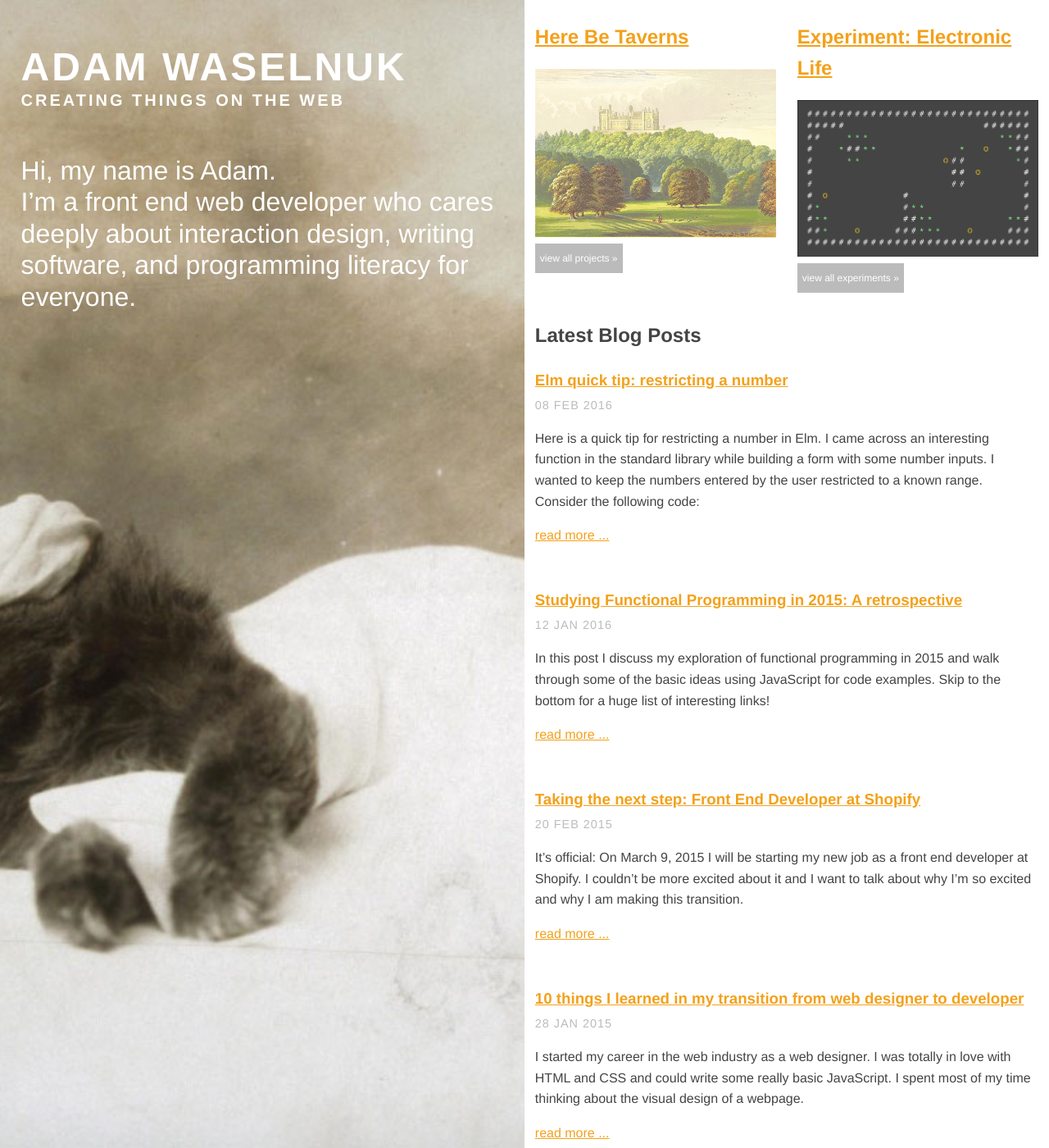
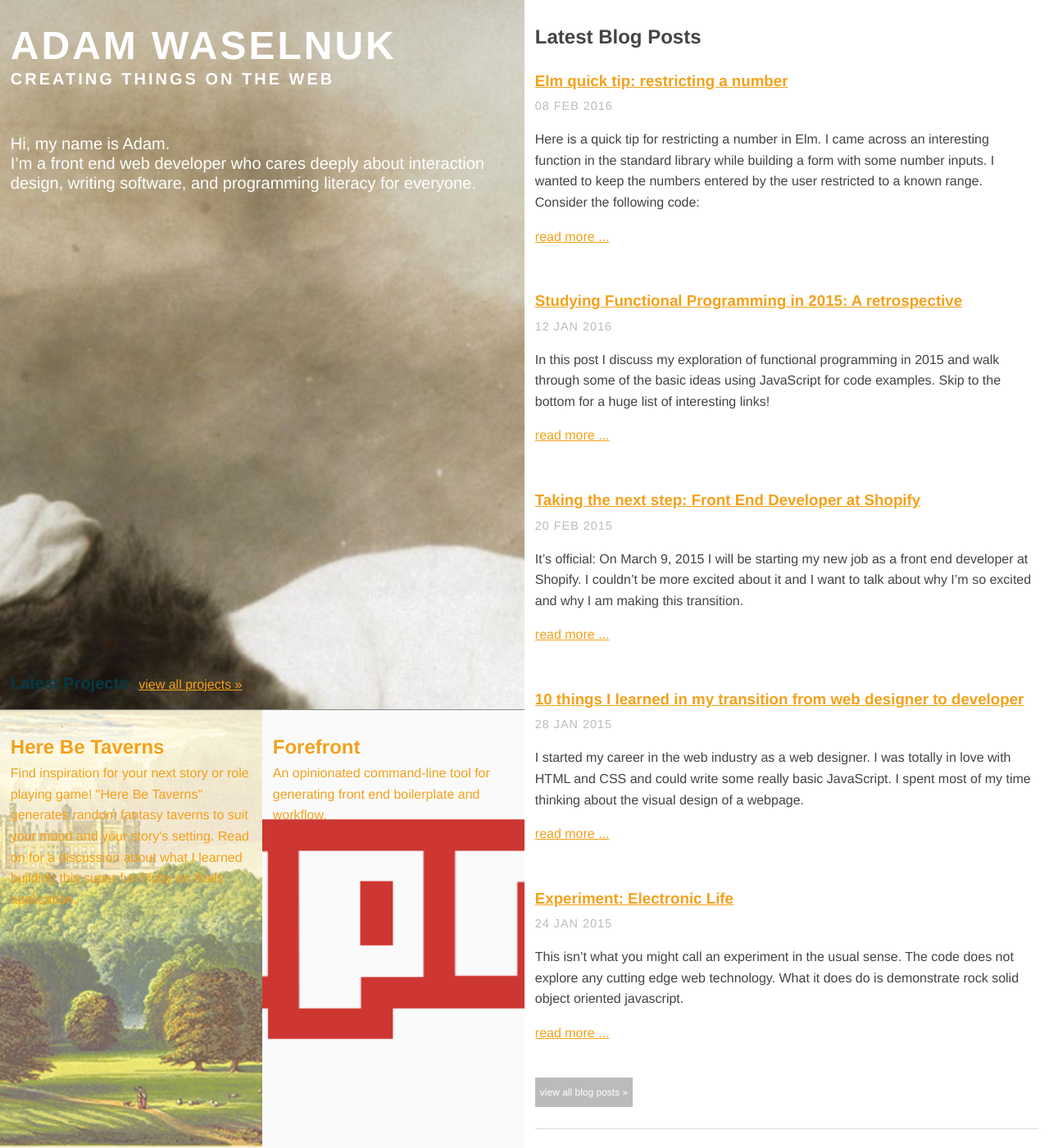
Before and after one commit to AWaselnuk/AWaselnuk.github.io, a Jekyll site: the page built from index.html, in a window 1280 px wide and 1400 px high. Shown: the whole window at 82% size. Built offline with Jekyll 4.4.1, drawn with Linux system fonts in a browser that asks for light colours.

Commit message:
adding watch tasks and repositioning projects

```diff
--- a/_scss/_mixins.scss
+++ b/_scss/_mixins.scss
@@ -1 +1,7 @@
 //// SASS MIXINS
+
+@mixin background-cover {
+  background-size: cover;
+  background-repeat: no-repeat;
+  background-position: center center;
+}
--- a/_scss/_variables.scss
+++ b/_scss/_variables.scss
@@ -66,3 +66,4 @@
 $white-gray: #eee;
 $gray: #BBBBBB;
 $dark-gray: #868686;
+$dark-teal: #023A43;
--- a/css/main.css
+++ b/css/main.css
@@ -400,9 +400,15 @@
       margin-left: -12.8px;
       margin-right: -12.8px; } }
 
-.padded {
+.padded,
+.add-gutter {
   padding-right: 12.8px;
   padding-left: 12.8px; }
+
+.vertically-center {
+  position: absolute;
+  top: 50%;
+  transform: translateY(-50%); }
 
 main {
   padding-left: 12.8px;
@@ -472,9 +478,6 @@
    ========================================================================== */
 .intro {
   font-size: 20px; }
-  @media (min-width: 600px) {
-    .intro {
-      font-size: 32px; } }
 
 .copy {
   font-size: 20px; }
@@ -508,6 +511,10 @@
   text-transform: uppercase;
   font-weight: 600;
   font-size: 20px; }
+
+.inline-title {
+  font-size: 20px;
+  display: inline-block; }
 
 .divider {
   display: inline-block;
@@ -603,8 +610,41 @@
 .nav-small {
   margin-bottom: 25.6px; }
 
+.masthead {
+  position: relative; }
+
+.project-line {
+  position: absolute;
+  left: 0;
+  bottom: 38.2%; }
+
+.project-block-container {
+  position: absolute;
+  left: 0;
+  bottom: 0;
+  display: flex;
+  width: 100%;
+  height: 38.2%; }
+
+.project-block {
+  flex: 1 1 50%;
+  position: relative;
+  display: block;
+  height: 100%;
+  border-top: 1px solid #868686;
+  background-size: cover;
+  background-repeat: no-repeat;
+  background-position: center center;
+  text-decoration: none; }
+
+.project-block-title,
+.project-block-description {
+  margin: 0; }
+
+.project-block-content {
+  margin-top: 25.6px; }
+
 .layout-mag-left {
-  padding: 25.6px;
   background-color: #444;
   background-position: center center;
   background-repeat: no-repeat;
--- a/index.html
+++ b/index.html
@@ -4,6 +4,7 @@
 ---
 
 <div class="masthead layout-mag-left">
+  <div class="add-gutter">
     <h1 class="title">Adam Waselnuk</h1>
     <div class="subtitle">
       Creating things on the web
@@ -11,33 +12,28 @@
     <p class="intro">
       Hi, my name is Adam.<br>I’m a front end web developer who cares deeply about interaction design, writing software, and programming literacy for everyone.
     </p>
+
+    <div class="project-line add-gutter">
+      <h2 class="inline-title">Latest Projects</h2>
+      | <a href="/projects.html">view all projects &raquo;</a>
+    </div>
+  </div>
+
+  <div class="project-block-container">
+    {% assign projects = site.projects | sort: 'date' | reverse %}
+    {% for project in projects limit:2 %}
+    <a href="{{ project.url }}" class="project-block" style="background-image: url('img/posts/mobile/{{project.cover}}')">
+      <div class="add-gutter project-block-content">
+        <h2 class="project-block-title">{{ project.title }}</h2>
+        <p class="project-block-description">{{ project.excerpt }}</p>
+      </div>
+    </a>
+    {% endfor %}
+  </div>
 </div>
 
 <div class="layout-mag-right">
   <main>
-
-    <div class="row clearfix">
-      <!-- Featured Project -->
-      <div class="col-50">
-        {% assign projects = site.projects | sort: 'date' | reverse %}
-        {% for project in projects limit:1 %}
-        <h2><a href="{{ project.url }}">{{ project.title }}</a></h2>
-        <div class="cover-mask"><a href="{{ project.url }}"><img src="img/posts/mobile/{{ project.cover }}" alt="{{ project.title }}"></a></div>
-        {% endfor %}
-        <div class="read-all"><a href="/projects.html">view all projects &raquo;</a></div>
-      </div>
-
-      <!-- Freshest Experiment -->
-      <div class="col-50">
-        {% for post in site.categories.experiments limit:1 %}
-        <h2><a href="{{ post.url }}">{{ post.title }}</a></h2>
-        <div class="cover-mask"><a href="{{ post.url }}"><img src="img/posts/mobile/{{ post.cover }}" alt="{{ post.title }}"></a></div>
-        {% endfor %}
-        <div class="read-all"><a href="/experiments.html">view all experiments &raquo;</a></div>
-      </div>
-    </div><!-- .row -->
-
-    <div class="clearfix">
       <!-- Latest Blog Posts -->
       <h2>Latest Blog Posts</h2>
       <ul class="posts list-reset">
@@ -52,7 +48,6 @@
       </ul>
       <br>
       <div class="read-all"><a href="/posts.html">view all blog posts &raquo;</a></div>
-    </div>
   </main>
 
   {% include footer.html %}
--- a/package.json
+++ b/package.json
@@ -3,13 +3,14 @@
   "version": "0.1.0",
   "description": "Adam Waselnuk's jekyll blog.",
   "scripts": {
-    "default": "npm run build:assets && npm run server",
+    "default": "npm run build:assets && npm run server & npm run watch:sass",
     "build": "npm run build:coffee && npm run build:sass && npm run build:jekyll",
     "build:assets": "npm run build:coffee && npm run build:sass",
     "build:jekyll": "jekyll build",
     "build:sass": "npm run sass && npm run autoprefix",
     "build:coffee": "coffee -c -o js/ _coffee/",
     "sass": "sass _scss/main.scss css/main.css",
+    "watch:sass": "sass --watch _scss/main.scss:css/main.css",
     "autoprefix": "echo 'WARNING: autoprefixer not configured'",
     "server": "jekyll serve"
   },
```
Also changed, not shown: _scss/_grid.scss (+8 -1 lines), _scss/_homepage.scss (+38 -1 lines), _scss/_type.scss (+6 -1 lines), 1 other file. Lines whose indentation alone changed are shown as unchanged.
